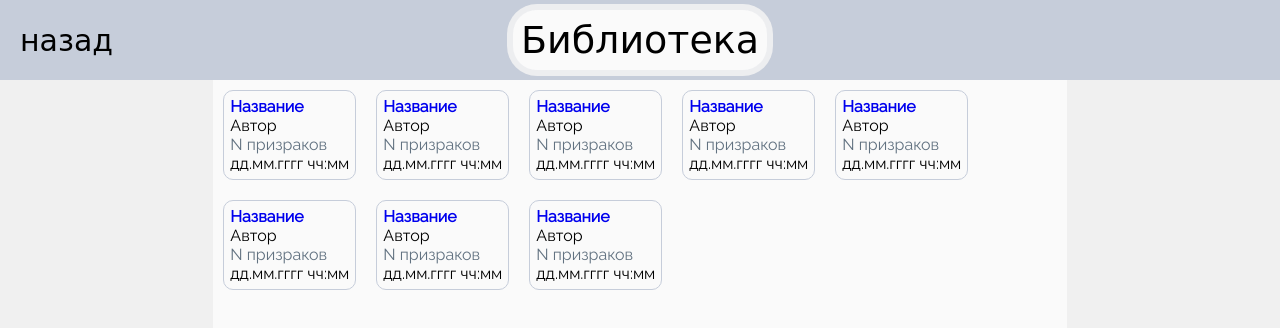
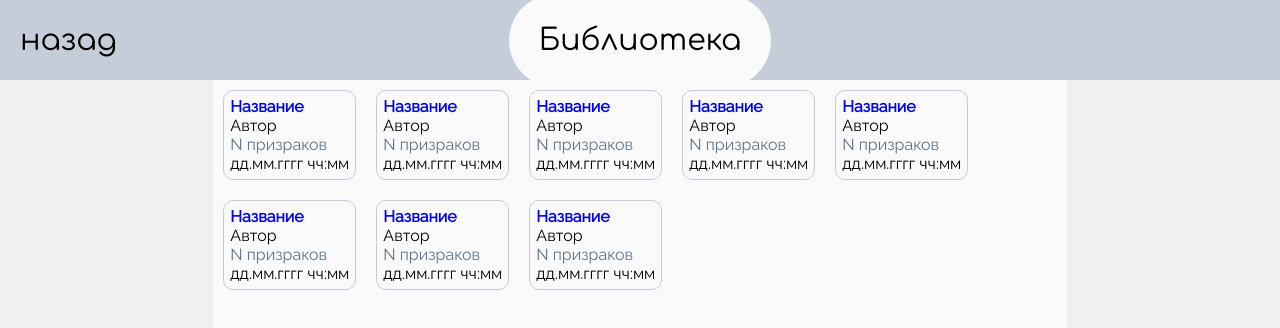
Before and after one commit to a-kaitmazova/ghostwriter, a plain HTML site: page library.html in a window 1280 px wide. Drawn offline with Linux system fonts and the light colour scheme; a web font is replaced by a local one.

Commit message:
Update library.html

```diff
--- a/library.html
+++ b/library.html
@@ -4,10 +4,14 @@
     <meta charset="UTF-8">
     <meta http-equiv="X-UA-Compatible" content="IE=edge">
     <meta name="viewport" content="width=device-width, initial-scale=1.0">
-    <link rel="stylesheet" href="styles.css">
+    <<link rel="stylesheet" href="styles.css">
     <link rel="preconnect" href="https://fonts.googleapis.com">
     <link rel="preconnect" href="https://fonts.gstatic.com" crossorigin>
     <link href="https://fonts.googleapis.com/css2?family=Amatic+SC&display=swap" rel="stylesheet">
+
+    <link rel="preconnect" href="https://fonts.googleapis.com">
+    <link rel="preconnect" href="https://fonts.gstatic.com" crossorigin>
+    <link href="https://fonts.googleapis.com/css2?family=Amatic+SC:wght@700&family=Comfortaa&display=swap" rel="stylesheet">
 
     <link rel="preconnect" href="https://fonts.googleapis.com"><link rel="preconnect" href="https://fonts.gstatic.com" crossorigin><link href="https://fonts.googleapis.com/css2?family=IBM+Plex+Serif&family=Prosto+One&family=Raleway&family=Yanone+Kaffeesatz:wght@300&display=swap" rel="stylesheet">
 
@@ -18,8 +22,8 @@
         <div class="back-button">
             <a href="index.html" class="back-button-a">назад</a>
         </div>
-        <div class="title-butts">
-            <p id="lib-title">Библиотека</p>
+        <div id="lib">
+            <p class="title-butts back-button-a" id="lib-butt">Библиотека</p>
         </div>
     </div>
     <div class="wrapper">
```
